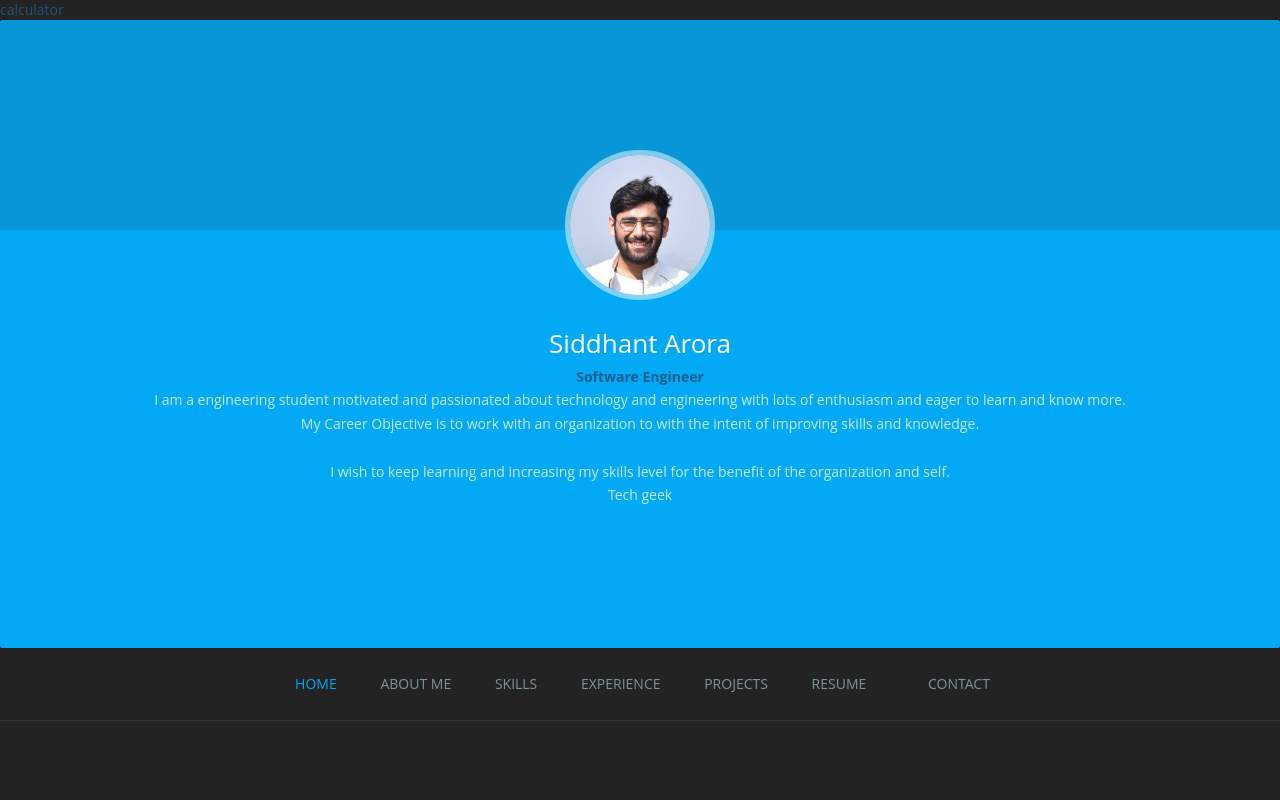
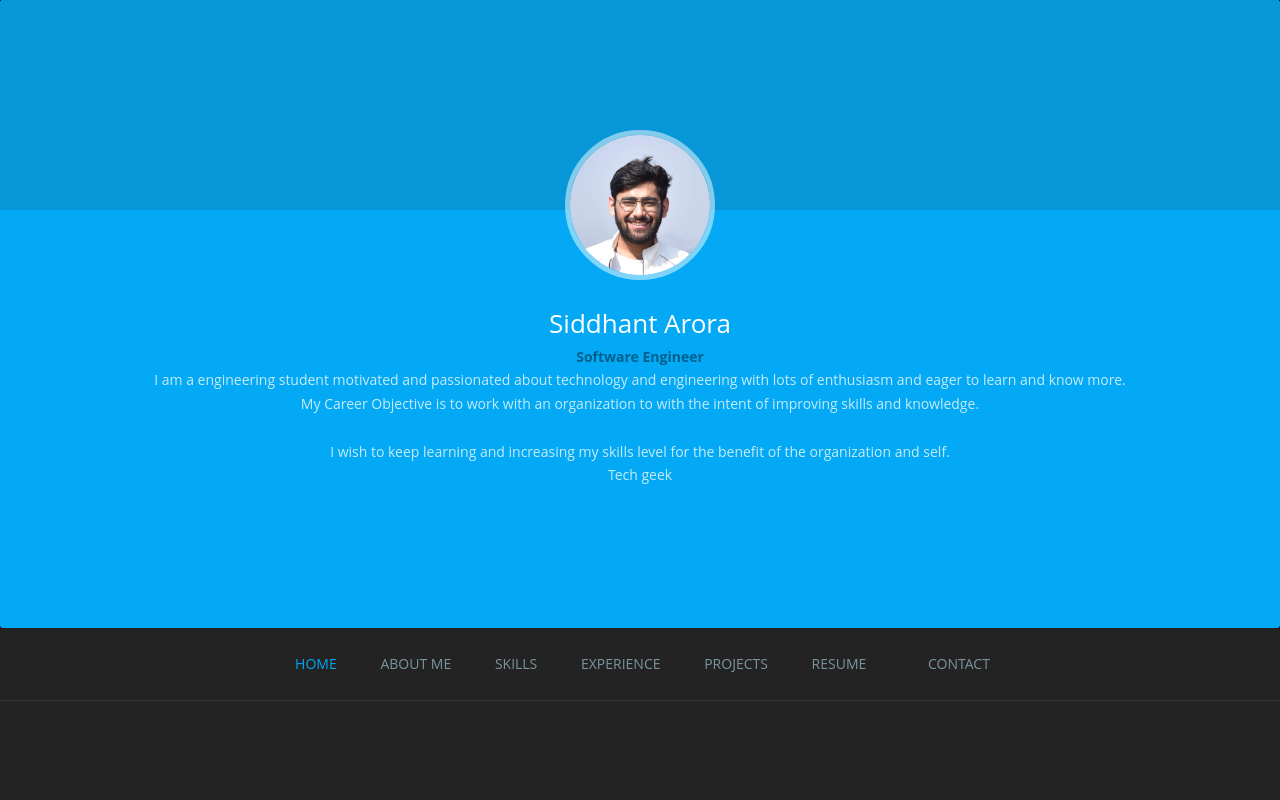
Before and after one commit to sid1527/sid1527.github.io, a plain HTML site: page index.html in a window 1280 px wide. Shown: the top 800 px of the page. Drawn offline with Linux system fonts and the light colour scheme.

Commit message:
Update index.html

```diff
--- a/index.html
+++ b/index.html
@@ -19,8 +19,6 @@
 
 </head>
 <body>
-<a href="https://github.com/Robert-McGinley/wpf-mvvm-calculator">calculator</a>
-
 <!--Hero_Section-->
 <section id="hero_section" class="top_cont_outer">
   <div class="hero_wrapper">
```
